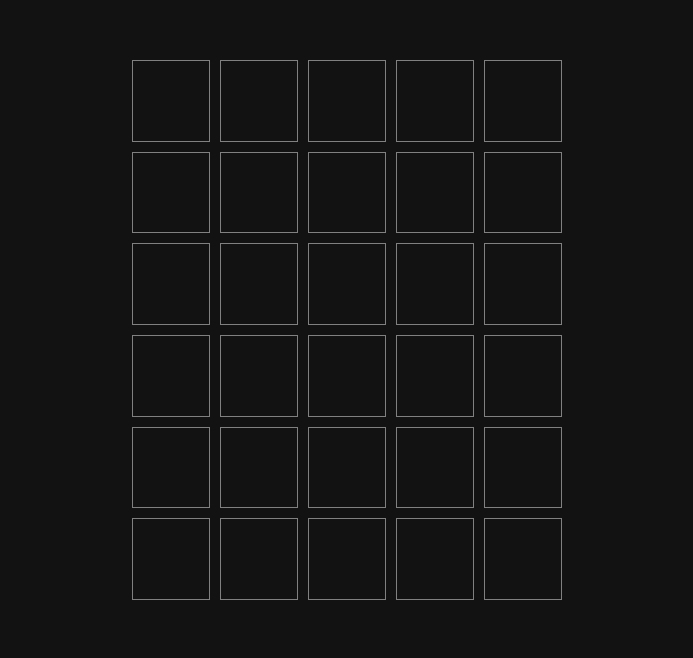
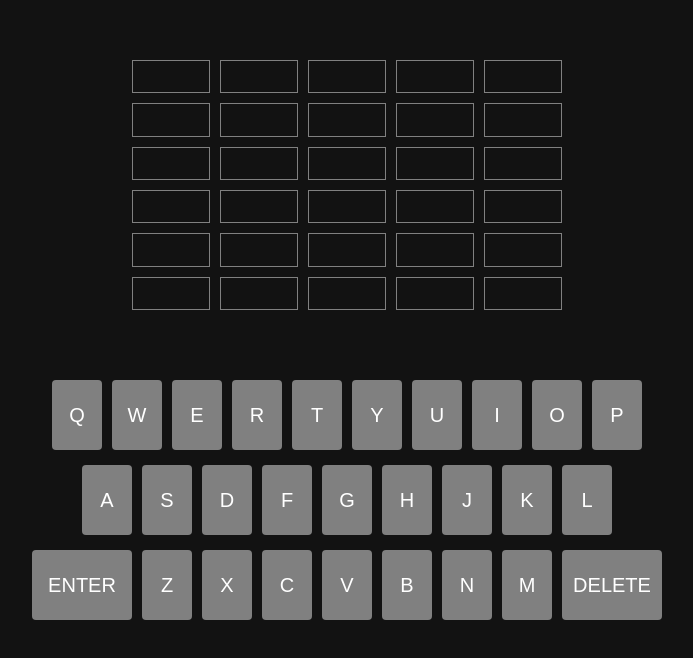
Before and after one commit to shaharmes/Wordle, a React (Create React App) app: page / in a window 1280 px wide. Shown: the top 658 px of the page, without its empty margins (293-986 px from the left). Built offline with nearby package versions, Linux system fonts and the light colour scheme.

Commit message:
added keyboard

```diff
--- /dev/null
+++ b/src/components/Key.tsx
@@ -0,0 +1,16 @@
+import React from 'react'
+
+
+export function Key({keyVal}:{keyVal:string}) : JSX.Element {
+
+    function clickHandle () : void {
+
+    }
+
+
+  return (
+    <div className='key' key={keyVal} onClick={clickHandle}>
+        {keyVal}
+    </div>
+  )
+}
--- /dev/null
+++ b/src/components/Keyboard.tsx
@@ -0,0 +1,41 @@
+import React from "react";
+import { Key } from "./Key";
+
+export function Keyboard () : JSX.Element {
+
+    const keys1 : string[] = ["Q", "W", "E", "R", "T", "Y", "U", "I", "O", "P"];
+    const keys2 : string[] = ["A", "S", "D", "F", "G", "H", "J", "K", "L"];
+    const keys3 : string[] = ["Z", "X", "C", "V", "B", "N", "M"];
+
+    const keyDelete : string = "DELETE";
+    const keyEnter : string = "ENTER";
+
+
+
+
+    return (
+    <div className="keyboard">
+        <div className="line1">
+            {keys1.map( (key : string) => {
+                return <Key key= {key} keyVal = {key} />
+            })}
+        </div>
+        <div className="line2">
+            {keys2.map( (key : string) => {
+                return <Key key= {key} keyVal = {key} />
+            })}
+        </div>
+        <div className="line3">
+            <div className='key' id={'big'}>
+                {keyEnter}
+            </div>
+            {keys3.map( (key : string) => {
+                return <Key key= {key} keyVal = {key} />
+            })}
+            <div className='key' id={'big'}>
+                {keyDelete}
+            </div>
+        </div>
+    </div>
+    );
+}
--- a/src/pages/GamePage.tsx
+++ b/src/pages/GamePage.tsx
@@ -1,12 +1,15 @@
 import { BoardTiles } from "../components/BoardTiles";
 import React from 'react';
+import { Keyboard } from "../components/Keyboard";
 
 
 
 function Game(): JSX.Element {
+
   return (
     <div id='game'>
         <BoardTiles/>
+        <Keyboard />
     </div>
   );
 }
```
